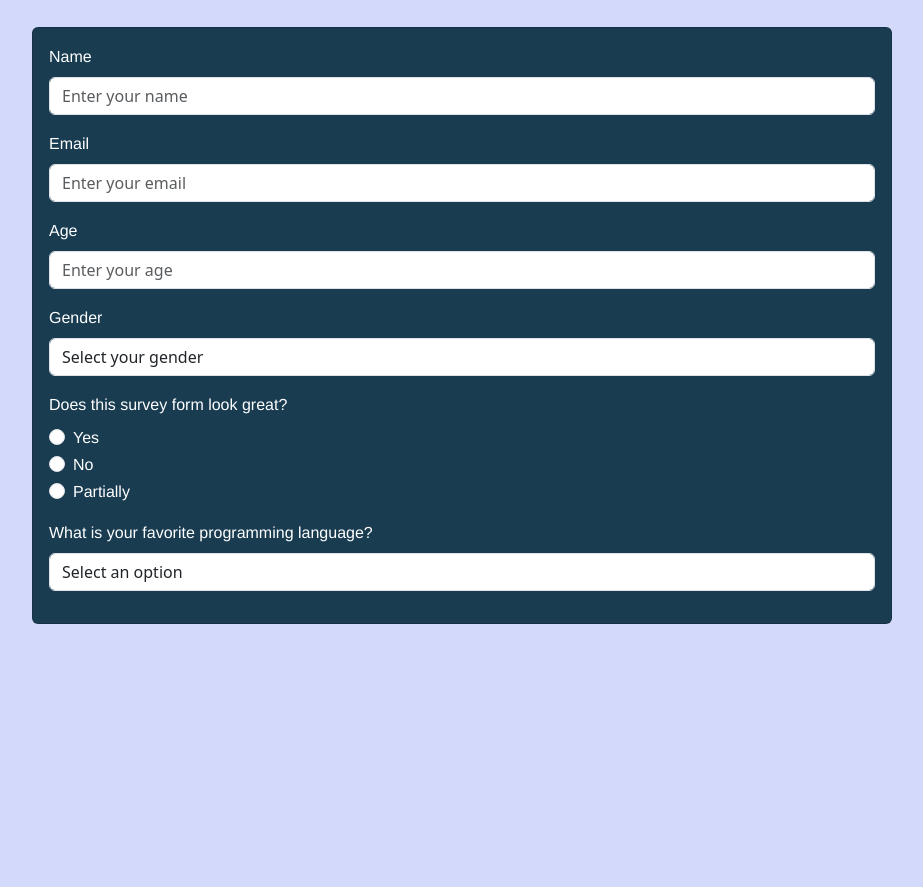
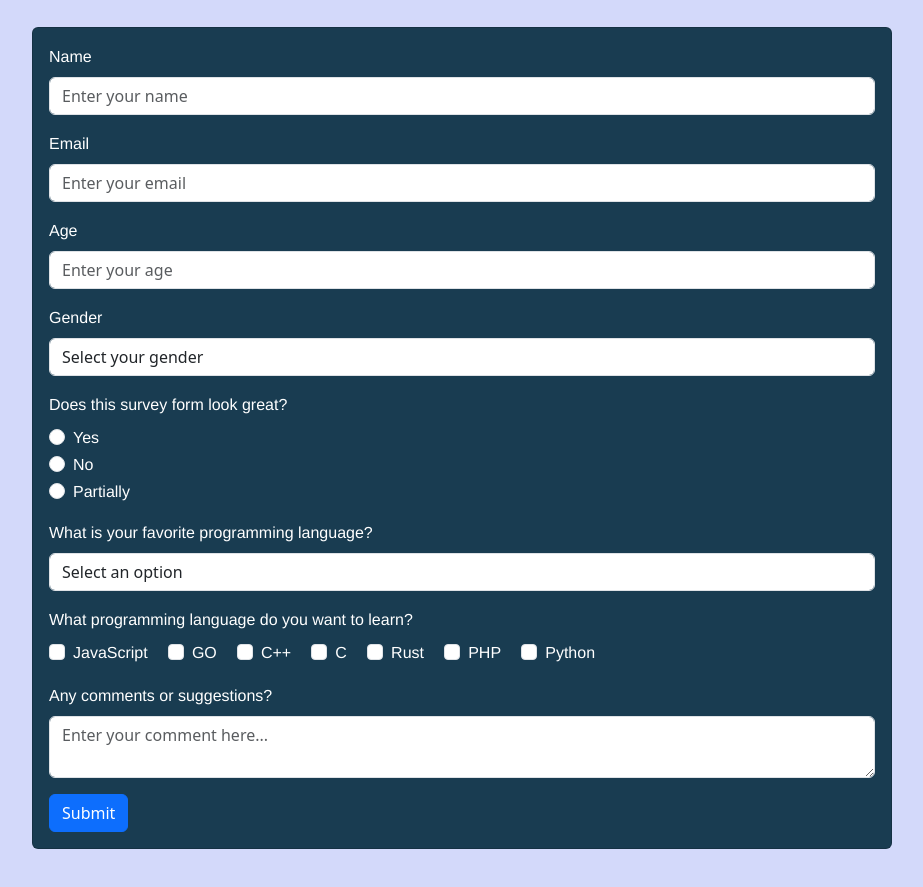
Before and after one commit to mitmelon/microverse-survey-form, a plain HTML site: page index.html in a window 1280 px wide. Shown: the part 147-1034 px from the top of the page, without its empty margins (178-1101 px from the left). Before the commit the page ends 835 px from the top, so only its background shows below. Drawn offline with Linux system fonts and the light colour scheme.

Commit message:
Final Part

```diff
--- a/index.html
+++ b/index.html
@@ -42,7 +42,7 @@
                             <option value="other">Other</option>
                         </select>
                     </div>
-<div class="mb-3">
+                   <div class="mb-3">
                         <label for="user-feel-label" class="form-label">Does this survey form look great?</label>
                         <div class="form-check" id="user-feel-label">
                             <input class="form-check-input" type="radio" name="user-feel" id="user-feel1" value="yes">
@@ -77,3 +77,56 @@
                             <option value="Python">Python</option>
                         </select>
                     </div>
+                    <div class="mb-3">
+                        <label for="learn-label" class="form-label">What programming language do you want to
+                            learn?</label><br>
+                        <div class="form-check form-check-inline">
+                            <input class="form-check-input" type="checkbox" id="inlineCheckbox1" name="learn"
+                                value="JavaScript">
+                            <label class="form-check-label" for="inlineCheckbox1">JavaScript</label>
+                        </div>
+                        <div class="form-check form-check-inline">
+                            <input class="form-check-input" type="checkbox" id="inlineCheckbox2" name="learn"
+                                value="GO">
+                            <label class="form-check-label" for="inlineCheckbox2">GO</label>
+                        </div>
+                        <div class="form-check form-check-inline">
+                            <input class="form-check-input" type="checkbox" id="inlineCheckbox3" name="learn"
+                                value="C++">
+                            <label class="form-check-label" for="inlineCheckbox3">C++</label>
+                        </div>
+                        <div class="form-check form-check-inline">
+                            <input class="form-check-input" type="checkbox" id="inlineCheckbox4" name="learn" value="C">
+                            <label class="form-check-label" for="inlineCheckbox4">C</label>
+                        </div>
+                        <div class="form-check form-check-inline">
+                            <input class="form-check-input" type="checkbox" id="inlineCheckbox5" name="learn"
+                                value="Rust">
+                            <label class="form-check-label" for="inlineCheckbox5">Rust</label>
+                        </div>
+                        <div class="form-check form-check-inline">
+                            <input class="form-check-input" type="checkbox" id="inlineCheckbox6" name="learn"
+                                value="PHP">
+                            <label class="form-check-label" for="inlineCheckbox6">PHP</label>
+                        </div>
+                        <div class="form-check form-check-inline">
+                            <input class="form-check-input" type="checkbox" id="inlineCheckbox7" name="learn"
+                                value="Python">
+                            <label class="form-check-label" for="inlineCheckbox7">Python</label>
+                        </div>
+                    </div>
+                    <div class="mb-3">
+                        <label for="comment-label" class="form-label">Any comments or suggestions?</label>
+                        <textarea class="form-control" id="comment-label" name="comment"
+                            placeholder="Enter your comment here..."></textarea>
+                    </div>
+                    <div class="col-12">
+                        <button type="submit" id="submit" class="btn btn-primary">Submit</button>
+                    </div>
+                </form>
+            </div>
+        </div>
+    </div>
+    <script src="asset/js/bootstrap.bundle.min.js"></script>
+</body>
+</html>
```
